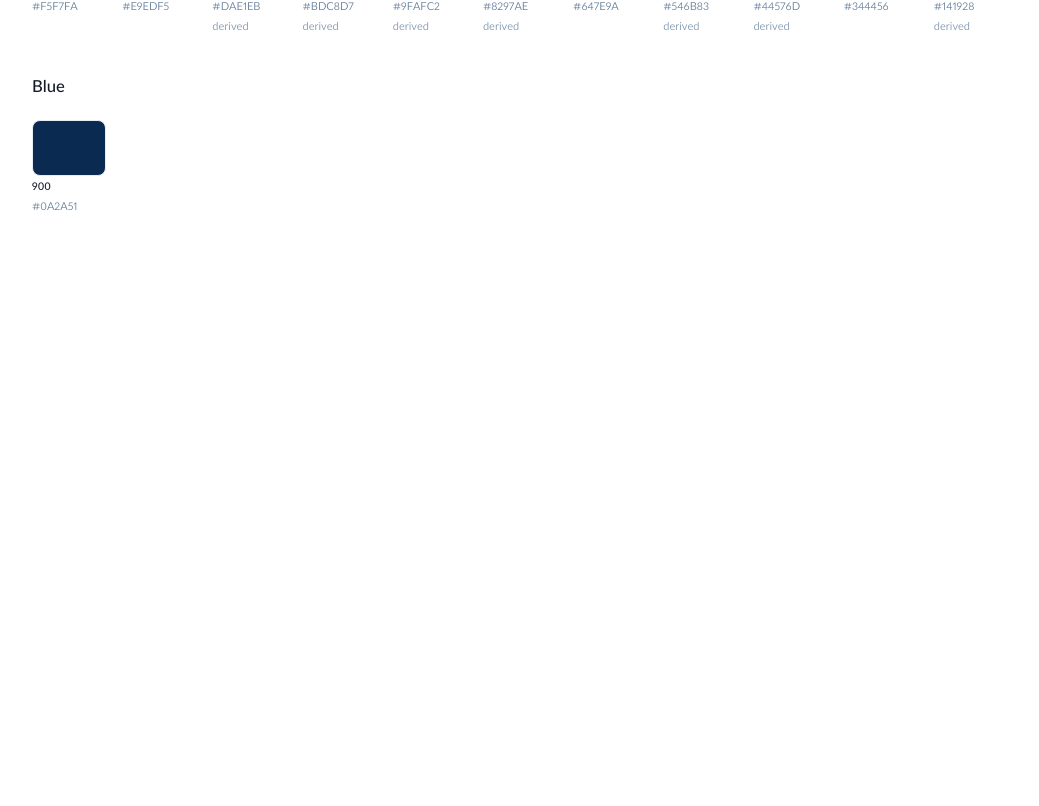
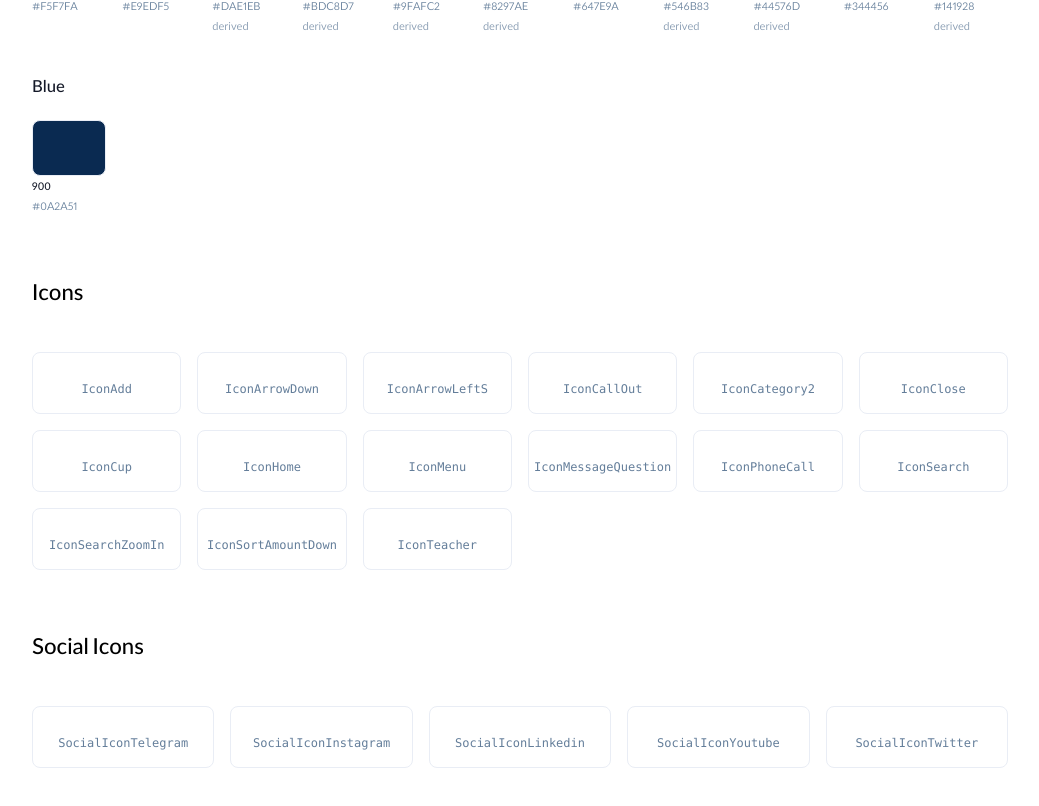
Before and after one commit to AliReza99/maz-technical-task, a Nuxt app: page /ds in a window 1280 px wide. Shown: the part 3984-4790 px from the top of the page, without its empty margins (120-1159 px from the left). Before the commit the page ends 4248 px from the top, so only its background shows below. Built offline with nearby package versions, Linux system fonts and the light colour scheme.

Commit message:
add icons showcase in design system

```diff
--- /dev/null
+++ b/app/components/ds/Icons.vue
@@ -0,0 +1,57 @@
+<script setup lang="ts">
+import {
+  IconAdd,
+  IconArrowDown,
+  IconArrowLeftS,
+  IconCallOut,
+  IconCategory2,
+  IconClose,
+  IconCup,
+  IconHome,
+  IconMenu,
+  IconMessageQuestion,
+  IconPhoneCall,
+  IconSearch,
+  IconSearchZoomIn,
+  IconSortAmountDown,
+  IconTeacher,
+} from '#components'
+
+const icons = [
+  { name: 'IconAdd', component: IconAdd },
+  { name: 'IconArrowDown', component: IconArrowDown },
+  { name: 'IconArrowLeftS', component: IconArrowLeftS },
+  { name: 'IconCallOut', component: IconCallOut },
+  { name: 'IconCategory2', component: IconCategory2 },
+  { name: 'IconClose', component: IconClose },
+  { name: 'IconCup', component: IconCup },
+  { name: 'IconHome', component: IconHome },
+  { name: 'IconMenu', component: IconMenu },
+  { name: 'IconMessageQuestion', component: IconMessageQuestion },
+  { name: 'IconPhoneCall', component: IconPhoneCall },
+  { name: 'IconSearch', component: IconSearch },
+  { name: 'IconSearchZoomIn', component: IconSearchZoomIn },
+  { name: 'IconSortAmountDown', component: IconSortAmountDown },
+  { name: 'IconTeacher', component: IconTeacher },
+]
+</script>
+
+<template>
+  <section id="icons" dir="ltr" class="space-y-10">
+    <h2 class="text-2xl font-medium">Icons</h2>
+
+    <div class="grid grid-cols-2 gap-4 sm:grid-cols-4 lg:grid-cols-6">
+      <div
+        v-for="icon in icons"
+        :key="icon.name"
+        class="flex flex-col items-center gap-3 rounded-lg border border-gray-50 p-4"
+      >
+        <div class="flex items-center gap-3">
+          <component :is="icon.component" class="size-6 text-blue-900" />
+          <component :is="icon.component" class="size-6 text-primary" />
+        </div>
+        <code class="text-xs text-gray-500">{{ icon.name }}</code>
+      </div>
+    </div>
+  </section>
+</template>
--- /dev/null
+++ b/app/components/ds/SocialIcons.vue
@@ -0,0 +1,38 @@
+<script setup lang="ts">
+import {
+  SocialIconInstagram,
+  SocialIconLinkedin,
+  SocialIconTelegram,
+  SocialIconTwitter,
+  SocialIconYoutube,
+} from '#components'
+
+const icons = [
+  { name: 'SocialIconTelegram', component: SocialIconTelegram },
+  { name: 'SocialIconInstagram', component: SocialIconInstagram },
+  { name: 'SocialIconLinkedin', component: SocialIconLinkedin },
+  { name: 'SocialIconYoutube', component: SocialIconYoutube },
+  { name: 'SocialIconTwitter', component: SocialIconTwitter },
+]
+
+const colors = ['text-fg-muted', 'text-primary', 'text-icon-muted']
+</script>
+
+<template>
+  <section id="social-icons" dir="ltr" class="space-y-10">
+    <h2 class="text-2xl font-medium">Social Icons</h2>
+
+    <div class="grid grid-cols-2 gap-4 sm:grid-cols-3 lg:grid-cols-5">
+      <div
+        v-for="icon in icons"
+        :key="icon.name"
+        class="flex flex-col items-center gap-3 rounded-lg border border-gray-50 p-4"
+      >
+        <div class="flex items-center gap-3">
+          <component :is="icon.component" v-for="color in colors" :key="color" :class="color" />
+        </div>
+        <code class="text-xs text-gray-500">{{ icon.name }}</code>
+      </div>
+    </div>
+  </section>
+</template>
--- a/app/pages/ds.vue
+++ b/app/pages/ds.vue
@@ -7,5 +7,7 @@ useHead({ title: 'Design System' })
     <h1 dir="ltr" class="text-3xl font-medium">Design System</h1>
     <DsTypography />
     <DsColors />
+    <DsIcons />
+    <DsSocialIcons />
   </main>
 </template>
```
